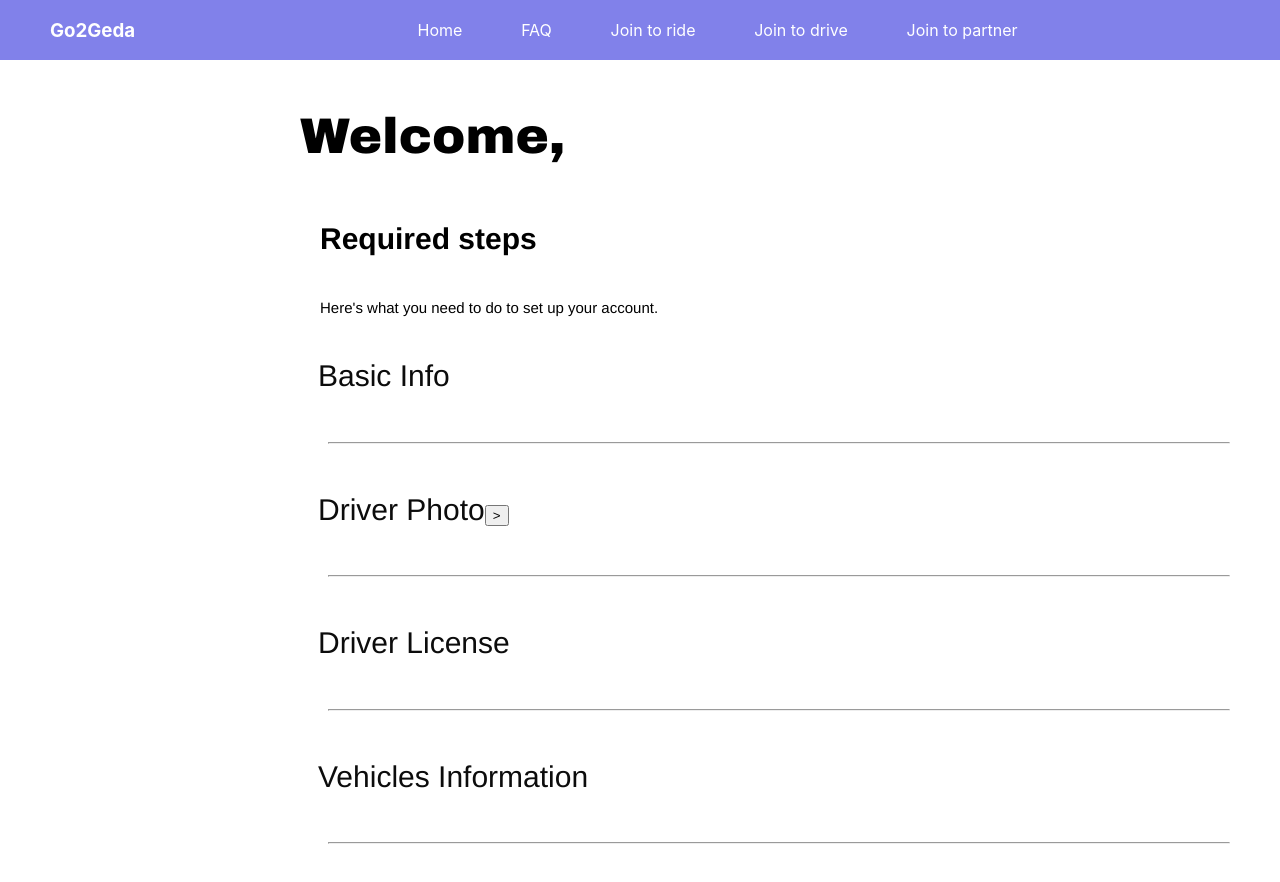
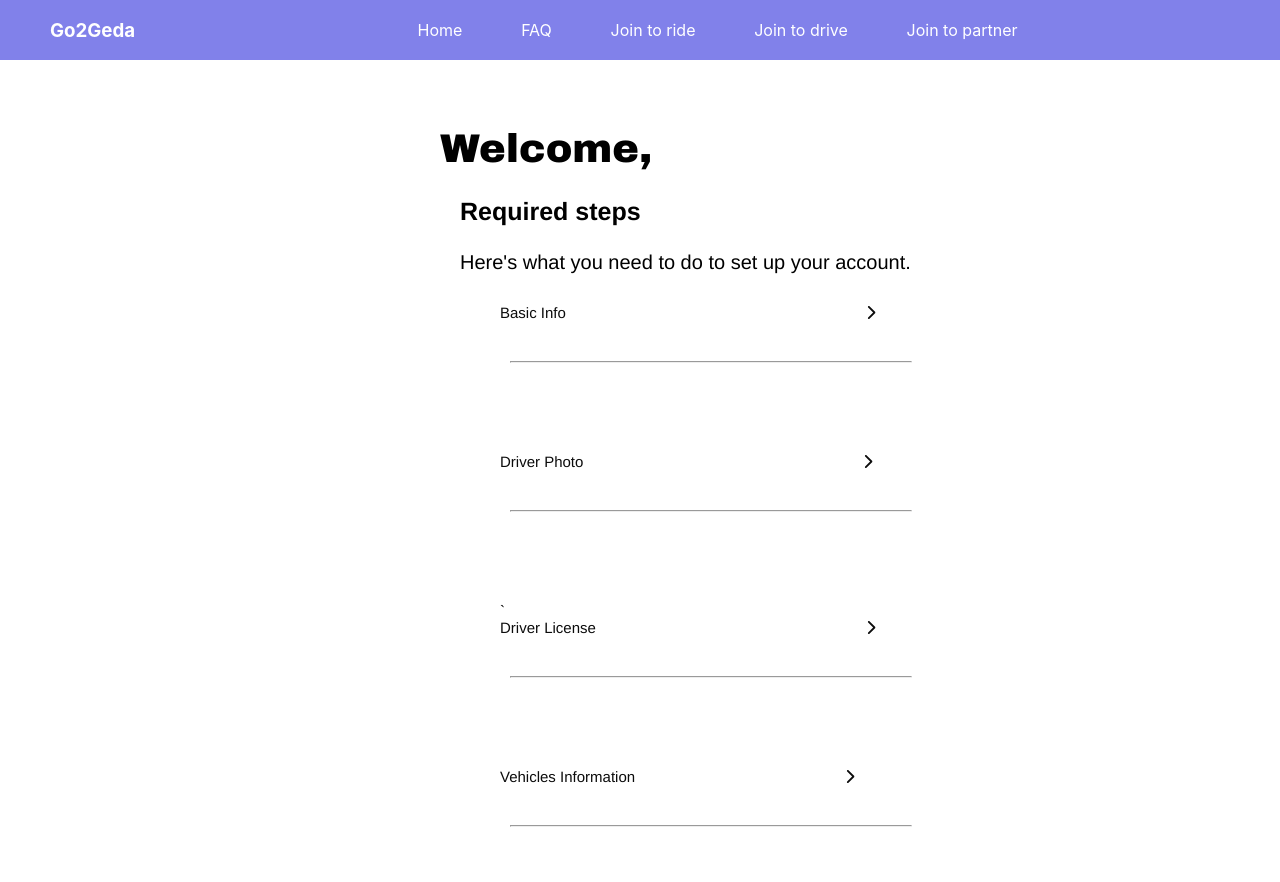
Before and after one commit to iAmSherifCodes/GO2GEDA-FRONTEND, a React (Create React App) app in the folder frontend/: page /verify in a window 1280 px wide. Shown: the top 882 px of the page. Built offline with nearby package versions, Linux system fonts and the light colour scheme; the HTML template or start-up script is replaced by a standard one.

Commit message:
verification for driver

```diff
--- a/frontend/package.json
+++ b/frontend/package.json
@@ -3,6 +3,9 @@
   "version": "0.1.0",
   "private": true,
   "dependencies": {
+    "@fortawesome/fontawesome-svg-core": "^6.4.2",
+    "@fortawesome/free-solid-svg-icons": "^6.4.2",
+    "@fortawesome/react-fontawesome": "^0.2.0",
     "@testing-library/jest-dom": "^5.17.0",
     "@testing-library/react": "^13.4.0",
     "@testing-library/user-event": "^13.5.0",
--- a/frontend/src/App.js
+++ b/frontend/src/App.js
@@ -22,9 +22,7 @@ function App() {
             <Route path="/drive" Component={DriverPhoto} />
             <Route path="/licence" Component={DriverLicence} />
             <Route path="/vehicleInfo" Component={VehicleInformation} />
-
         </Routes>
-
         {/*<Footer />*/}
         </div>
     </BrowserRouter>
--- a/frontend/src/component/verification/VerifyDriver.jsx
+++ b/frontend/src/component/verification/VerifyDriver.jsx
@@ -1,6 +1,10 @@
 import React,{useState} from "react";
 import {Link} from "react-router-dom";
 import './style//verifyDriver.css'
+import { FontAwesomeIcon } from '@fortawesome/react-fontawesome';
+import { faChevronRight } from '@fortawesome/free-solid-svg-icons';
+import { faBars } from '@fortawesome/free-solid-svg-icons'
+
 const VerifyDriver= ()=>{
     return(
         <div>
@@ -16,32 +20,35 @@ const VerifyDriver= ()=>{
          <div className="required">
              <uL>
              <div>
-                 <Link to={"/basicInfo"} style={{ textDecoration: 'none' }} className="link">Basic Info</Link>
+                 <Link to={"/basicInfo"} style={{ textDecoration: 'none' }} className="link">Basic Info
+                     <FontAwesomeIcon icon={faChevronRight} id="fowrd1" />
+                 </Link>
              </div>
                  <hr  id="h"/>
              <div>
                  <Link to={"/drive"} style={{ textDecoration: 'none' }}  className="link">Driver Photo
-                     <button>
-                       >
-                     </button>
+                         <FontAwesomeIcon icon={faChevronRight} id="fowrd2" />
                  </Link>
                  < hr id="h" />
-             </div>
+             </div> `
 
              <div>
                  <Link to={"/licence"}  style={{ textDecoration: 'none' }} className="link">
-                     Driver License</Link>
+                     Driver License
+                     <FontAwesomeIcon icon={faChevronRight}  id="fowrd3" />
+                 </Link>
                  <hr  id="h"/>
              </div>
                <div>
                    <Link to={"vehicleInfo"} style={{ textDecoration: 'none' }} className="link">
-                       Vehicles Information</Link>
+                       Vehicles Information
+                       <FontAwesomeIcon icon={faChevronRight}  id="fowrd4"/>
+                   </Link>
                    <hr id="h" />
                </div>
              </uL>
          </div>
         </div>
-
         </div>
     )
 }
--- a/frontend/src/component/verification/style/verifyDriver.css
+++ b/frontend/src/component/verification/style/verifyDriver.css
@@ -1,37 +1,94 @@
 .main-container {
     background-color:white;
-    width: 100%;
-    height: 100vh;
-    padding: 0;
-    margin: 0;
+    /*width: 100%;*/
+    /*height: 100vh;*/
+    padding: 20px;
+    margin: 20px;
+    box-sizing: border-box;
     font-family: UberMove, UberMoveText, 'Helvetica Neue', Helvetica, sans-serif;
-    font-size: 0.875em;
-    line-height: 1.71429;
+    /*font-size: 0.875em;*/
+    /*line-height: 1.71429;*/
 }
 
 .welcom h1{
-    margin-left: 300px;
-    font-size: 50px;
+    margin-left: 400px;
+    font-size: 40px;
     font-family: "Arial Black", serif;
 }
 #regd{
-    font-size: 30px;
-    margin-left: 320px;
+    font-size: 25px;
+    margin-left: 420px;
 }
 #need{
-    font-size: 15px;
-    margin-left: 320px;
+    font-size: 20px;
+    margin-left:  420px;
+    margin-bottom: 30px;
 }
 .required ul {
-    margin-left: 278px;
-    font-size: 30px;
+    margin-left:  420px;
+    font-size: 15px;
+
 }
 .link {
     color: #0c0c0c;
+    margin-bottom: 90px;
 }
 .link:hover {
     color: #00F
 }
 #h {
     margin-left: 10px;
+    width: 400px;
+    margin-bottom: 90px;
 }
+#fowrd1{
+    margin-left: 300px;
+}
+#fowrd2{
+    margin-left: 280px;
+}
+#fowrd3{
+    margin-left: 270px;
+}
+#fowrd4{
+    margin-left: 210px;
+}
+
+@media screen and (max-width: 360px) {
+    @media (device-width: 100vw) and (device-height: 100vh)
+
+    .welcom h1 {
+        font-size: 28px;
+        margin-left: 0;
+    }
+
+    #regd {
+        font-size: 30px;
+        margin-left: 330px;
+
+
+    }
+
+    #need {
+        font-size: 18px;
+        margin-left: 330px;
+
+    }
+
+    .required ul {
+        font-size: 16px;
+        margin-left: 0;
+    }
+
+    #h {
+        width: auto;
+        margin-left: 0;
+    }
+
+    #fowrd1,
+    #fowrd2,
+    #fowrd3,
+    #fowrd4 {
+        margin-left: 0;
+    }
+}
--- a/package.json
+++ b/package.json
@@ -1,5 +1,6 @@
 {
   "dependencies": {
+    "@fortawesome/free-solid-svg-icons": "^6.4.2",
     "axios": "^1.5.0",
     "react-router-dom": "^6.16.0"
   },
```
Also changed, not shown: 2 other files (tests, documents, lock files or other folders).
